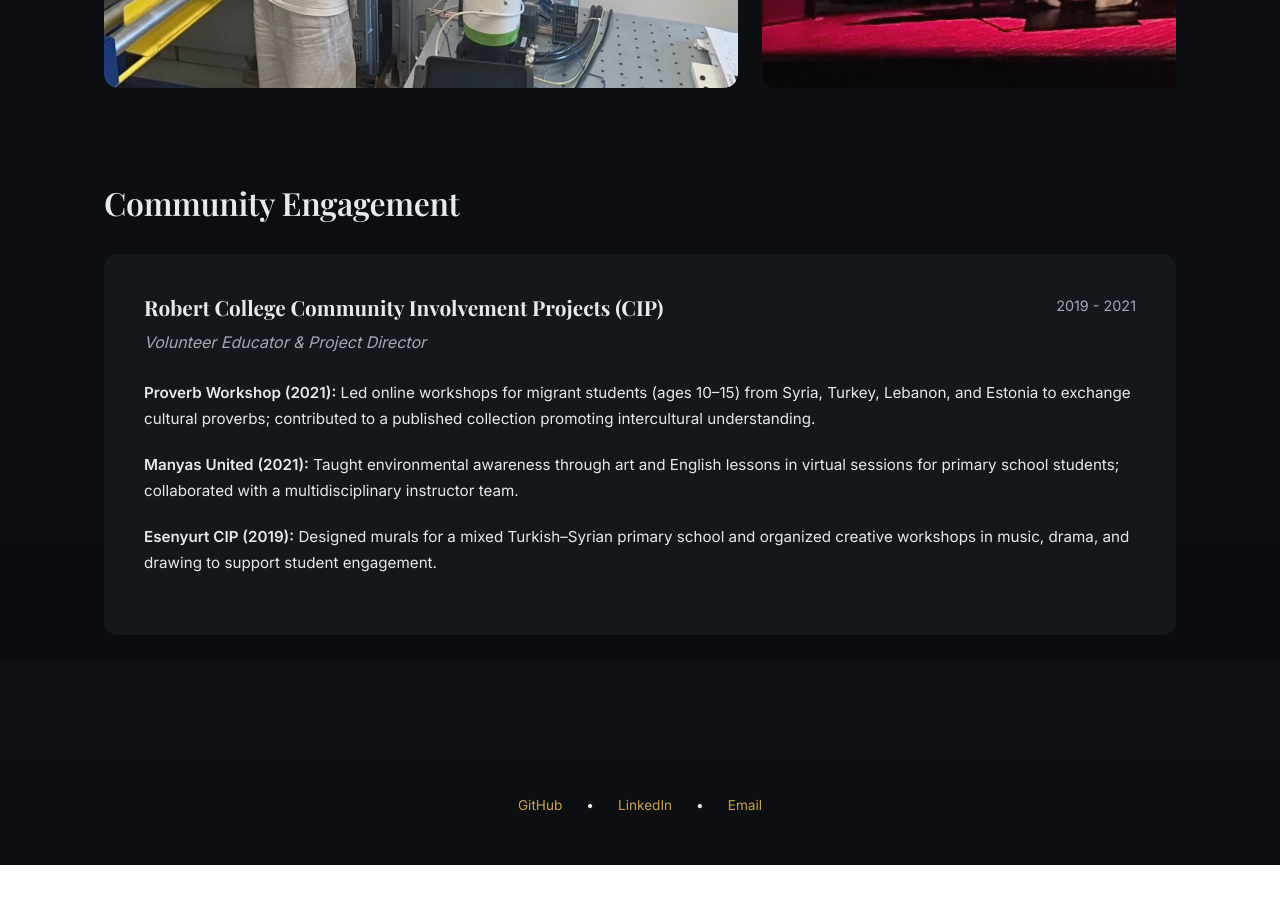
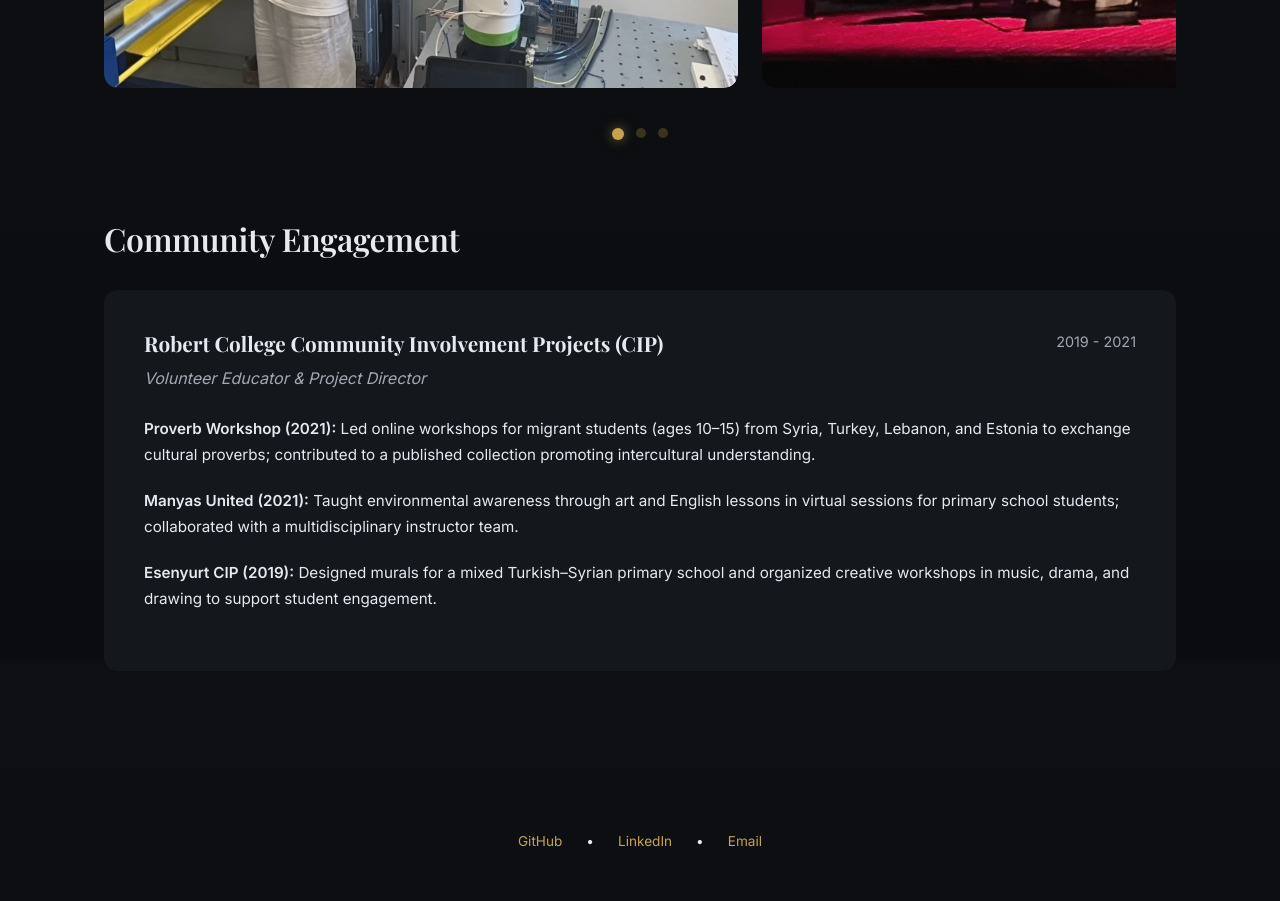
Before and after one commit to nehirozs/my-website, a React (Vite) app: page /about in a window 1280 px wide. Shown: the part 940-1841 px from the top of the page. Before the commit the page ends 1805 px from the top, so only its background shows below. Built offline with nearby package versions, Linux system fonts and the light colour scheme.

Commit message:
about dots

```diff
--- a/src/pages/About.jsx
+++ b/src/pages/About.jsx
@@ -1,8 +1,19 @@
+import { useState } from 'react'
 import singingPhoto from '../assets/singing.png'
 import bshPhoto from '../assets/bshpic.jpg'
 import balletPhoto from '../assets/ballet.JPG'
 
 export default function About() {
+  const [activePhoto, setActivePhoto] = useState(0)
+  const photos = [bshPhoto, singingPhoto, balletPhoto]
+
+  const handleScroll = (e) => {
+    const scrollLeft = e.target.scrollLeft
+    const cardWidth = e.target.offsetWidth
+    const index = Math.round(scrollLeft / cardWidth)
+    setActivePhoto(index)
+  }
+
   return (
     <div style={styles.container}>
       <div style={styles.header}>
@@ -19,7 +30,7 @@ export default function About() {
         </p>
       </div>
 
-      <div style={styles.photoSection} className="photo-section">
+      <div style={styles.photoSection} className="photo-section" onScroll={handleScroll}>
         <div style={styles.photoCard} className="photo-card">
           <img src={bshPhoto} alt="BSH Internship" style={styles.photo} />
         </div>
@@ -29,6 +40,27 @@ export default function About() {
         <div style={styles.photoCard} className="photo-card">
           <img src={balletPhoto} alt="Ballet" style={styles.photo} />
         </div>
+      </div>
+
+      {/* Pagination Dots */}
+      <div style={styles.paginationDots}>
+        {photos.map((_, index) => (
+          <button
+            key={index}
+            style={{
+              ...styles.dot,
+              ...(activePhoto === index ? styles.dotActive : {}),
+            }}
+            onClick={() => {
+              const section = document.querySelector('.photo-section')
+              section.scrollTo({
+                left: section.offsetWidth * index,
+                behavior: 'smooth'
+              })
+            }}
+            aria-label={`Go to photo ${index + 1}`}
+          />
+        ))}
       </div>
 
       {/* Volunteer Section */}
@@ -119,6 +151,29 @@ const styles = {
     borderRadius: '4px',
     backdropFilter: 'blur(8px)',
   },
+  paginationDots: {
+    display: 'flex',
+    justifyContent: 'center',
+    gap: '0.75rem',
+    marginTop: '1.5rem',
+    marginBottom: '2rem',
+  },
+  dot: {
+    width: '10px',
+    height: '10px',
+    borderRadius: '50%',
+    border: 'none',
+    background: 'rgba(199, 163, 77, 0.25)',
+    cursor: 'pointer',
+    padding: 0,
+    transition: 'all 0.3s ease',
+  },
+  dotActive: {
+    background: 'var(--gold)',
+    width: '12px',
+    height: '12px',
+    boxShadow: '0 0 12px rgba(199, 163, 77, 0.6)',
+  },
   volunteerSection: {
     marginTop: '5rem',
   },
```
